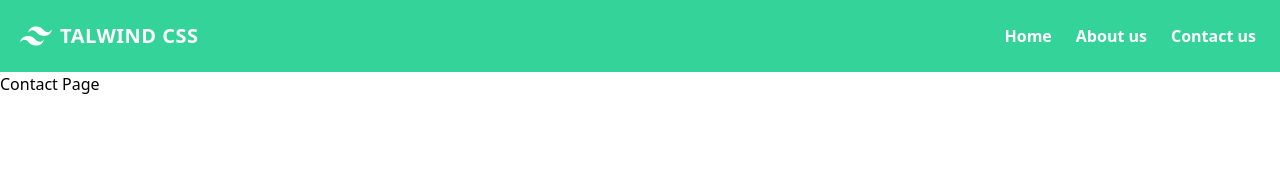
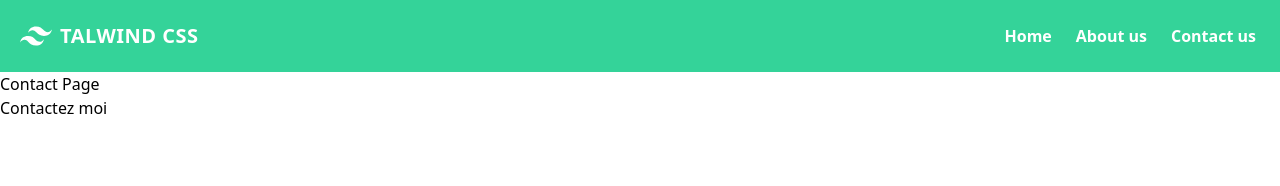
Before and after one commit to andrewc2020/hamburger-menu, a Next.js app: page /contact in a window 1280 px wide. Shown: the top 186 px of the page. Built offline with nearby package versions, Linux system fonts and the light colour scheme.

Commit message:
added mailto children

```diff
--- a/pages/contact.js
+++ b/pages/contact.js
@@ -9,7 +9,7 @@ export default function Contact({children, contact}) {
     <div>
      <Layout />
      <h1>Contact Page</h1>
-     <Mailto />
+     <Mailto email="someone@somewhere.com" subject="Salut" body="Salut Glyn,">Contactez moi</Mailto>
       </div>
     )
   }
```
